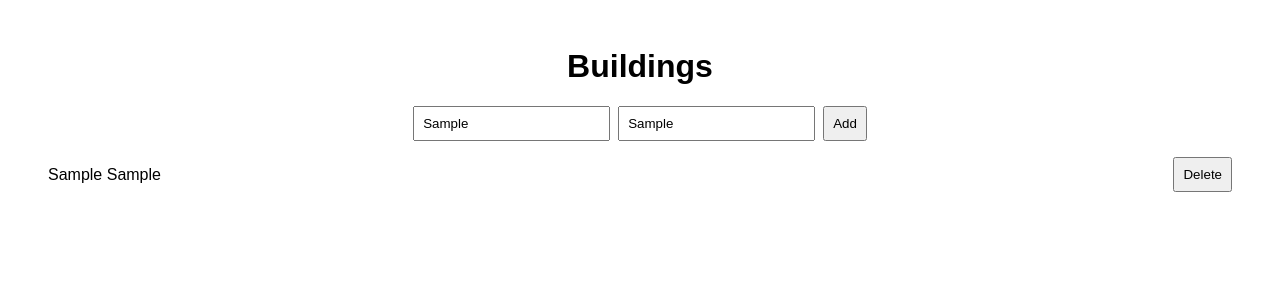
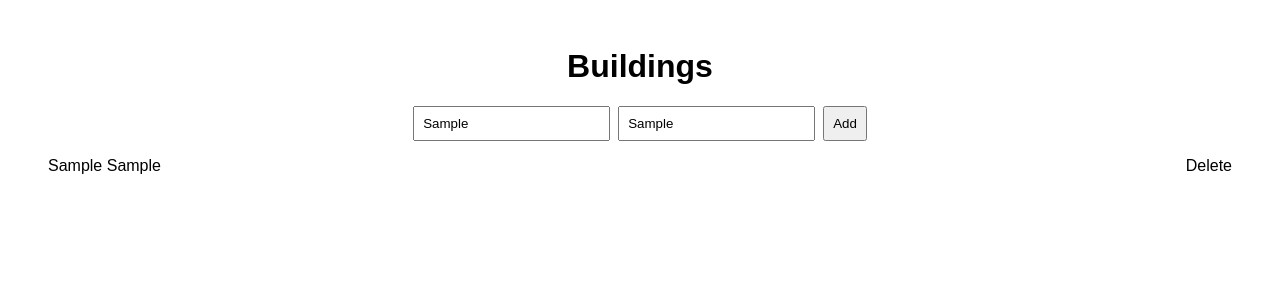
Before and after one commit to Audette-Analytics/FrontendInterview, a React (Create React App) app: page / in a window 1280 px wide. Both pictures are taken after typing "Sample", "Sample" into the empty fields and a click on the button "Add". Shown: the top 300 px of the page. Built offline with nearby package versions, Linux system fonts and the light colour scheme.

Commit message:
easter eggs

```diff
--- a/src/App.css
+++ b/src/App.css
@@ -5,7 +5,7 @@
 }
 
 input {
-    padding: 0.5rem;
+    padding: 8px;
     margin-right: 0.5rem;
 }
 
@@ -18,7 +18,7 @@ ul {
 }
 
 li {
-    margin: 0.5rem 0;
+    margin: 8px 0;
     display: flex;
     justify-content: space-between;
     align-items: center;
--- a/src/components/BuildingItem.js
+++ b/src/components/BuildingItem.js
@@ -6,7 +6,7 @@ const BuildingItem = ({building, deleteBuilding}) => {
             <span>
                 {building.name} {building.address}
             </span>
-            <button onClick={() => deleteBuilding(building.id)}>Delete</button>
+            <div onClick={() => deleteBuilding(building.id)}>Delete</div>
         </li>
     );
 };
```
